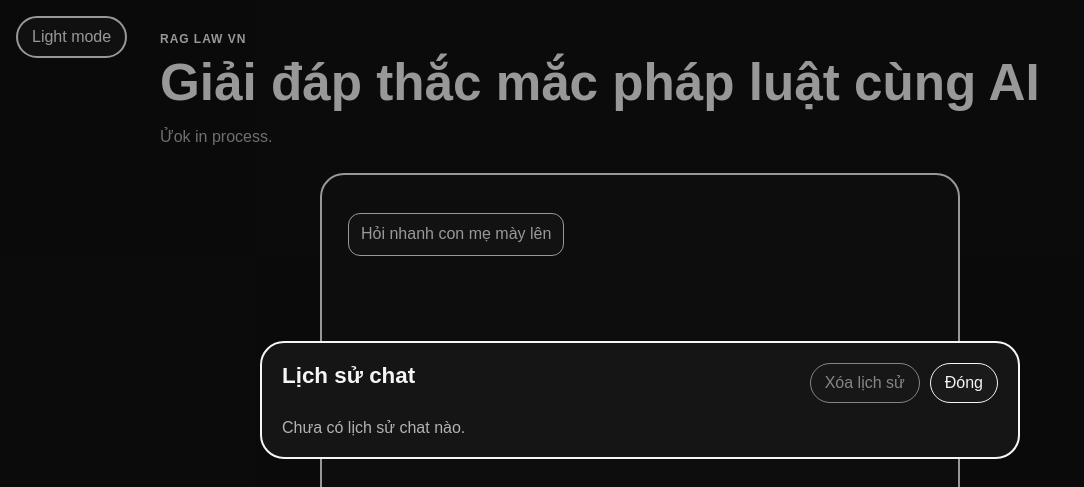
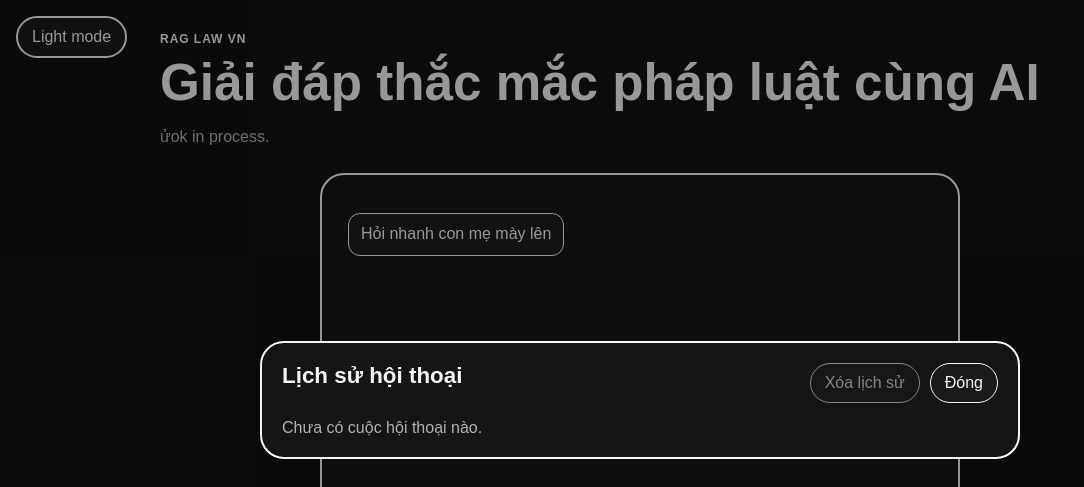
Before and after one commit to ducvan1909/rag_law_vn, a React (Vite) app in the folder web/: page / in a window 1280 px wide. Both pictures are taken after a click on the button "Lịch sử". Shown: the top 487 px of the page, without its empty margins (0-1084 px from the left). Built offline with nearby package versions, Linux system fonts and the light colour scheme.

Commit message:
them vao branch web

```diff
--- a/web/src/App.tsx
+++ b/web/src/App.tsx
@@ -1,4 +1,4 @@
-import { FormEvent, useEffect, useLayoutEffect, useRef, useState } from "react";
+import { FormEvent, useEffect, useLayoutEffect, useMemo, useRef, useState } from "react";
 
 type MessageRole = "assistant" | "system" | "user";
 
@@ -6,6 +6,13 @@ type Message = {
   id: number;
   role: MessageRole;
   text: string;
+};
+
+type Conversation = {
+  id: string;
+  title: string;
+  messages: Message[];
+  updatedAt: number;
 };
 
 const initialMessages: Message[] = [
@@ -16,33 +23,133 @@ const initialMessages: Message[] = [
   },
 ];
 
-const CHAT_HISTORY_KEY = "rag-law-vn.chat-history";
+const CURRENT_CONVERSATION_KEY = "rag-law-vn.current-conversation";
+const SAVED_CONVERSATIONS_KEY = "rag-law-vn.saved-conversations";
+const LEGACY_HISTORY_KEY = "rag-law-vn.chat-history";
 const HISTORY_BATCH_SIZE = 100;
+const DEFAULT_CONVERSATION_TITLE = "Cuộc hội thoại mới";
 
-function loadSavedHistory() {
-  const savedMessages = localStorage.getItem(CHAT_HISTORY_KEY);
-  if (!savedMessages) {
-    return [] as Message[];
+function createId() {
+  return `conv-${Date.now()}-${Math.random().toString(16).slice(2)}`;
 }
 
-  try {
-    const parsed = JSON.parse(savedMessages) as Message[];
-    if (!Array.isArray(parsed)) {
-      return [];
+function createConversation(messages: Message[] = initialMessages): Conversation {
+  return {
+    id: createId(),
+    title: DEFAULT_CONVERSATION_TITLE,
+    messages,
+    updatedAt: Date.now(),
+  };
 }
 
-    return parsed.filter(
-      (message) =>
-        message &&
-        typeof message.id === "number" &&
-        (message.role === "assistant" ||
-          message.role === "system" ||
-          message.role === "user") &&
-        typeof message.text === "string",
+function buildConversationTitle(messages: Message[]) {
+  const firstUserMessage = messages.find((message) => message.role === "user");
+
+  if (!firstUserMessage) {
+    return DEFAULT_CONVERSATION_TITLE;
+  }
+
+  const compact = firstUserMessage.text.replace(/\s+/g, " ").trim();
+  if (compact.length <= 36) {
+    return compact;
+  }
+
+  return `${compact.slice(0, 36).trimEnd()}…`;
+}
+
+function isMessage(value: unknown): value is Message {
+  return Boolean(
+    value &&
+      typeof value === "object" &&
+      typeof (value as Message).id === "number" &&
+      typeof (value as Message).text === "string" &&
+      ((value as Message).role === "assistant" ||
+        (value as Message).role === "system" ||
+        (value as Message).role === "user"),
   );
+}
+
+function normalizeConversation(value: unknown): Conversation | null {
+  if (!value || typeof value !== "object") {
+    return null;
+  }
+
+  const conversation = value as Partial<Conversation>;
+  if (
+    typeof conversation.id !== "string" ||
+    typeof conversation.title !== "string" ||
+    typeof conversation.updatedAt !== "number" ||
+    !Array.isArray(conversation.messages)
+  ) {
+    return null;
+  }
+
+  const messages = conversation.messages.filter(isMessage);
+  return {
+    id: conversation.id,
+    title: conversation.title,
+    messages: messages.length > 0 ? messages : initialMessages,
+    updatedAt: conversation.updatedAt,
+  };
+}
+
+function loadCurrentConversation() {
+  const currentRaw = localStorage.getItem(CURRENT_CONVERSATION_KEY);
+  if (currentRaw) {
+    try {
+      const parsed = normalizeConversation(JSON.parse(currentRaw));
+      if (parsed) {
+        return parsed;
+      }
     } catch {
+      // fall through
+    }
+  }
+
+  return createConversation();
+}
+
+function loadSavedConversations() {
+  const savedRaw = localStorage.getItem(SAVED_CONVERSATIONS_KEY);
+  if (savedRaw) {
+    try {
+      const parsed = JSON.parse(savedRaw) as unknown;
+      if (Array.isArray(parsed)) {
+        const conversations = parsed
+          .map(normalizeConversation)
+          .filter((conversation): conversation is Conversation => conversation !== null);
+        if (conversations.length > 0) {
+          return conversations;
+        }
+      }
+    } catch {
+      // fall through
+    }
+  }
+
+  const legacyRaw = localStorage.getItem(LEGACY_HISTORY_KEY);
+  if (legacyRaw) {
+    try {
+      const parsed = JSON.parse(legacyRaw) as unknown;
+      if (Array.isArray(parsed)) {
+        const legacyMessages = parsed.filter(isMessage);
+        if (legacyMessages.length > 0) {
+          return [
+            {
+              id: createId(),
+              title: buildConversationTitle(legacyMessages),
+              messages: legacyMessages,
+              updatedAt: Date.now(),
+            },
+          ];
+        }
+      }
+    } catch {
+      // fall through
+    }
+  }
+
   return [];
-  }
 }
 
 function formatMessageTime(id: number) {
@@ -51,6 +158,20 @@ function formatMessageTime(id: number) {
   }
 
   return new Date(id).toLocaleString("vi-VN");
+}
+
+function formatConversationTime(updatedAt: number) {
+  return new Date(updatedAt).toLocaleString("vi-VN");
+}
+
+function getConversationPreview(conversation: Conversation) {
+  const lastMessage = conversation.messages[conversation.messages.length - 1];
+  if (!lastMessage) {
+    return "Chưa có tin nhắn.";
+  }
+
+  const compact = lastMessage.text.replace(/\s+/g, " ").trim();
+  return compact.length <= 80 ? compact : `${compact.slice(0, 80).trimEnd()}…`;
 }
 
 async function sendQuestion(question: string) {
@@ -89,8 +210,14 @@ async function sendQuestion(question: string) {
 }
 
 export default function App() {
-  const [messages, setMessages] = useState<Message[]>(initialMessages);
-  const [historyMessages, setHistoryMessages] = useState<Message[]>(loadSavedHistory);
+  const [currentConversation, setCurrentConversation] = useState<Conversation>(
+    loadCurrentConversation,
+  );
+  const [savedConversations, setSavedConversations] = useState<Conversation[]>(
+    loadSavedConversations,
+  );
+  const [selectedHistoryConversation, setSelectedHistoryConversation] =
+    useState<Conversation | null>(null);
   const [input, setInput] = useState("");
   const [isSending, setIsSending] = useState(false);
   const [isHistoryOpen, setIsHistoryOpen] = useState(false);
@@ -108,8 +235,13 @@ export default function App() {
   }, [isDarkMode]);
 
   useEffect(() => {
-    localStorage.setItem(CHAT_HISTORY_KEY, JSON.stringify(historyMessages));
-  }, [historyMessages]);
+    localStorage.setItem(CURRENT_CONVERSATION_KEY, JSON.stringify(currentConversation));
+  }, [currentConversation]);
+
+  useEffect(() => {
+    localStorage.setItem(SAVED_CONVERSATIONS_KEY, JSON.stringify(savedConversations));
+    localStorage.removeItem(LEGACY_HISTORY_KEY);
+  }, [savedConversations]);
 
   useEffect(() => {
     if (isHistoryOpen) {
@@ -126,23 +258,58 @@ export default function App() {
     }
 
     el.scrollTop = el.scrollHeight;
-  }, [messages]);
+  }, [currentConversation.messages]);
 
   const canSend = input.trim().length > 0 && !isSending;
-  const visibleHistoryMessages = historyMessages.slice(
-    Math.max(historyMessages.length - historyVisibleCount, 0),
+  const visibleSavedConversations = useMemo(
+    () => savedConversations.slice(0, historyVisibleCount),
+    [historyVisibleCount, savedConversations],
   );
 
-  function clearHistory() {
-    setHistoryMessages([]);
-    localStorage.removeItem(CHAT_HISTORY_KEY);
-    setHistoryVisibleCount(HISTORY_BATCH_SIZE);
+  function archiveCurrentConversation() {
+    if (currentConversation.messages.length <= initialMessages.length) {
+      return;
+    }
+
+    setSavedConversations((current) => {
+      if (current.some((conversation) => conversation.id === currentConversation.id)) {
+        return current;
+      }
+
+      const archivedConversation: Conversation = {
+        ...currentConversation,
+        title:
+          currentConversation.title === DEFAULT_CONVERSATION_TITLE
+            ? buildConversationTitle(currentConversation.messages)
+            : currentConversation.title,
+      };
+
+      return [archivedConversation, ...current];
+    });
   }
 
   function startNewChat() {
-    setMessages(initialMessages);
+    archiveCurrentConversation();
+    setCurrentConversation(createConversation());
     setInput("");
     setIsSending(false);
+    setIsHistoryOpen(false);
+    setSelectedHistoryConversation(null);
+  }
+
+  function openConversation(conversation: Conversation) {
+    setSelectedHistoryConversation(conversation);
+  }
+
+  function clearHistory() {
+    setSavedConversations([]);
+    localStorage.removeItem(SAVED_CONVERSATIONS_KEY);
+    setHistoryVisibleCount(HISTORY_BATCH_SIZE);
+    setSelectedHistoryConversation(null);
+  }
+
+  function backToConversationList() {
+    setSelectedHistoryConversation(null);
   }
 
   async function handleSubmit(event: FormEvent<HTMLFormElement>) {
@@ -159,8 +326,18 @@ export default function App() {
       text: question,
     };
 
-    setMessages((current) => [...current, userMessage]);
-    setHistoryMessages((current) => [...current, userMessage]);
+    setCurrentConversation((current) => {
+      const messages = [...current.messages, userMessage];
+      return {
+        ...current,
+        title:
+          current.title === DEFAULT_CONVERSATION_TITLE
+            ? buildConversationTitle(messages)
+            : current.title,
+        messages,
+        updatedAt: Date.now(),
+      };
+    });
     setInput("");
     setIsSending(true);
 
@@ -172,8 +349,11 @@ export default function App() {
         text: reply.text,
       };
 
-      setMessages((current) => [...current, replyMessage]);
-      setHistoryMessages((current) => [...current, replyMessage]);
+      setCurrentConversation((current) => ({
+        ...current,
+        messages: [...current.messages, replyMessage],
+        updatedAt: Date.now(),
+      }));
     } catch {
       const errorMessage: Message = {
         id: Date.now() + 1,
@@ -181,8 +361,11 @@ export default function App() {
         text: "Không thể gửi câu hỏi. Kiểm tra lại API hoặc kết nối mạng.",
       };
 
-      setMessages((current) => [...current, errorMessage]);
-      setHistoryMessages((current) => [...current, errorMessage]);
+      setCurrentConversation((current) => ({
+        ...current,
+        messages: [...current.messages, errorMessage],
+        updatedAt: Date.now(),
+      }));
     } finally {
       setIsSending(false);
     }
@@ -195,15 +378,16 @@ export default function App() {
         className="theme-toggle"
         onClick={() => setIsDarkMode((current) => !current)}
         aria-pressed={isDarkMode}
-        aria-label="Bật hoặc tắt dảk mode"
+        aria-label="Bật hoặc tắt dark mode"
       >
-        {isDarkMode ? "Light mode" : "Dảk mode"}
+        {isDarkMode ? "Light mode" : "Dảk mode"}  {/* không sửa dòng này */}
       </button>
       <section className="hero">
         <div className="hero__copy">
           <p className="eyebrow">RAG Law VN</p>
           <h1>Giải đáp thắc mắc pháp luật cùng AI</h1>
-          <p className="subtitle">Ửok in process.</p>
+          <p className="subtitle">ửok in process.</p>  {/* không sửa dòng này */}
+
         </div>
 
         <div className="chat-stack">
@@ -214,7 +398,7 @@ export default function App() {
               aria-live="polite"
               aria-label="Lịch sử chat"
             >
-              {messages.map((message) => (
+              {currentConversation.messages.map((message) => (
                 <article key={message.id} className={`bubble bubble--${message.role}`}>
                   {message.text}
                 </article>
@@ -275,17 +459,31 @@ export default function App() {
           >
             <div className="history-panel__header">
               <div>
-                <h2 id="chat-history-title">Lịch sử chat</h2>
+                <h2 id="chat-history-title">
+                  {selectedHistoryConversation
+                    ? selectedHistoryConversation.title
+                    : "Lịch sử hội thoại"}
+                </h2>
               </div>
               <div className="history-panel__actions">
+                {selectedHistoryConversation ? (
+                  <button
+                    type="button"
+                    className="history-panel__back"
+                    onClick={backToConversationList}
+                  >
+                    Quay lại
+                  </button>
+                ) : (
                   <button
                     type="button"
                     className="history-panel__clear"
                     onClick={clearHistory}
-                  disabled={historyMessages.length === 0}
+                    disabled={savedConversations.length === 0}
                   >
                     Xóa lịch sử
                   </button>
+                )}
                 <button
                   type="button"
                   className="history-panel__close"
@@ -296,24 +494,51 @@ export default function App() {
               </div>
             </div>
 
-            <div className="history-panel__list" aria-label="Danh sách lịch sử chat">
-              {historyMessages.length === 0 ? (
-                   <p className="history-panel__empty">Chưa có lịch sử chat nào.</p>
+            <div className="history-panel__list" aria-label="Danh sách cuộc hội thoại">
+              {selectedHistoryConversation ? (
+                <div className="history-detail">
+                  <div className="history-detail__meta">
+                    <span>{selectedHistoryConversation.messages.length} tin nhắn</span>
+                    <span>{formatConversationTime(selectedHistoryConversation.updatedAt)}</span>
+                  </div>
+                  <div className="history-detail__messages" aria-label="Nội dung cuộc hội thoại">
+                    {selectedHistoryConversation.messages.map((message) => (
+                      <article
+                        key={`${selectedHistoryConversation.id}-${message.id}`}
+                        className={`history-detail__message history-detail__message--${message.role}`}
+                      >
+                        <div className="history-detail__message-role">{message.role}</div>
+                        <div className="history-detail__message-text">{message.text}</div>
+                      </article>
+                    ))}
+                  </div>
+                </div>
+              ) : savedConversations.length === 0 ? (
+                <p className="history-panel__empty">Chưa có cuộc hội thoại nào.</p>
               ) : (
                 <>
-                  {visibleHistoryMessages.map((message) => (
-                    <article
-                      key={`${message.role}-${message.id}`}
-                      className={`history-item history-item--${message.role}`}
+                  {visibleSavedConversations.map((conversation) => (
+                    <button
+                      key={conversation.id}
+                      type="button"
+                      className="history-conversation"
+                      onClick={() => openConversation(conversation)}
                     >
-                      <div className="history-item__meta">
-                        <span className="history-item__role">{message.role}</span>
-                        <span className="history-item__time">{formatMessageTime(message.id)}</span>
+                      <div className="history-conversation__top">
+                        <span className="history-conversation__title">{conversation.title}</span>
+                        <span className="history-conversation__time">
+                          {formatConversationTime(conversation.updatedAt)}
+                        </span>
                       </div>
-                      <p className="history-item__text">{message.text}</p>
-                    </article>
+                      <div className="history-conversation__meta">
+                        {conversation.messages.length} tin nhắn
+                      </div>
+                      <p className="history-conversation__preview">
+                        {getConversationPreview(conversation)}
+                      </p>
+                    </button>
                   ))}
-                  {visibleHistoryMessages.length < historyMessages.length ? (
+                  {visibleSavedConversations.length < savedConversations.length ? (
                     <button
                       type="button"
                       className="history-panel__more"
@@ -324,9 +549,9 @@ export default function App() {
                       Tải thêm{" "}
                       {Math.min(
                         HISTORY_BATCH_SIZE,
-                        historyMessages.length - visibleHistoryMessages.length,
+                        savedConversations.length - visibleSavedConversations.length,
                       )}{" "}
-                      tin nhắn cũ hơn
+                      cuộc hội thoại cũ hơn
                     </button>
                   ) : null}
                 </>
```
Also changed, not shown: web/src/styles.css (+116 -1 lines), 1 other file (tests, documents, lock files or other folders). Lines whose indentation alone changed are shown as unchanged.
